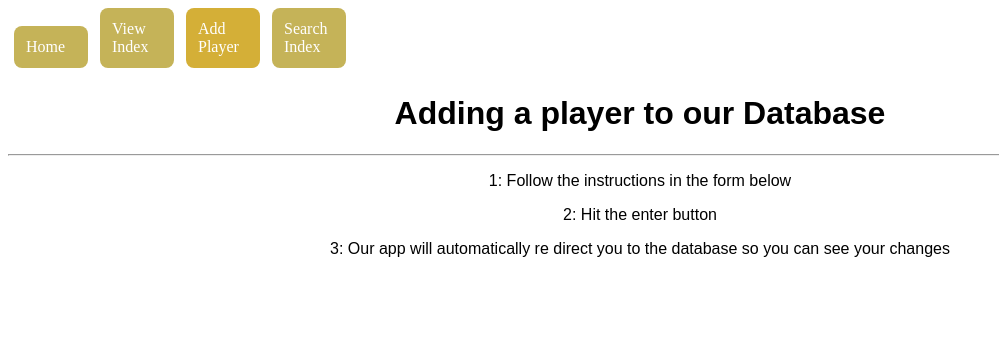
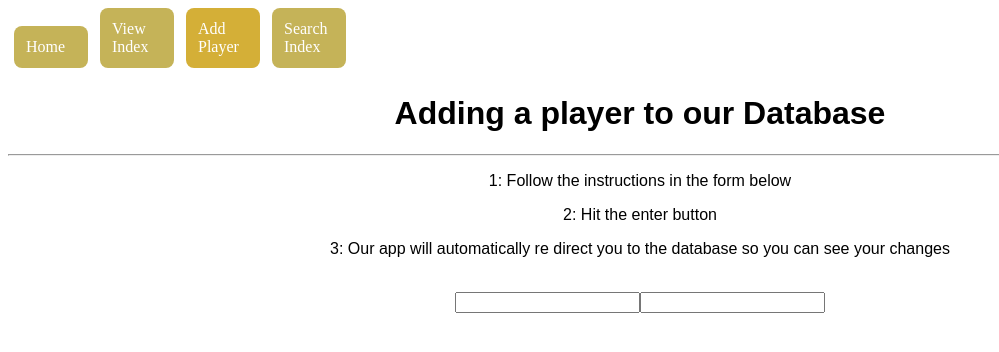
Before and after one commit to elilogbro/my-app-2, a React (Create React App) app: page /Add in a window 1280 px wide. Shown: the top 352 px of the page, without its empty margins (0-999 px from the left). Built offline with nearby package versions, Linux system fonts and the light colour scheme.

Commit message:
Will add image to welcome page

```diff
--- a/src/App.css
+++ b/src/App.css
@@ -14,3 +14,7 @@
 .loading {
   text-align: center;
 }
+
+.form {
+  text-align: center;
+}
--- a/src/components/AddPlayer.js
+++ b/src/components/AddPlayer.js
@@ -1,5 +1,35 @@
+import { useState } from "react";
+import React from "react";
+
 function AddPlayer() {
+  const [formData, setFormData] = useState({
+    name: "",
+    age: "",
+    nationality: "",
+    position: "",
+  });
+
+  //since the id values are the same as the keys in formData, we can write an abstract setFormData here
+  function handleChange(event) {
+    setFormData({
+      ...formData,
+      [event.target.id]: event.target.value,
+    });
+  }
+
+  function handleSubmit(event) {
+    event.preventDefault();
+    fetch("http://localhost:3001/playerData", {
+      method: "POST",
+      headers: {
+        "Content-Type": "application/json",
+      },
+      body: JSON.stringify(formData),
+    });
+  }
+
   return (
+    <React.Fragment>
       <div className="allText">
         <h1>Adding a player to our Database</h1>
         <hr></hr>
@@ -10,6 +40,22 @@ function AddPlayer() {
           see your changes
         </p>
       </div>
+      <br></br>
+      <form className="form" onSubmit={handleSubmit}>
+        <input
+          type="text"
+          id=""
+          value={formData.username}
+          onChange={handleChange}
+        />
+        <input
+          type="text"
+          id="password"
+          value={formData.password}
+          onChange={handleChange}
+        />
+      </form>
+    </React.Fragment>
   );
 }
 
--- a/src/components/Home.js
+++ b/src/components/Home.js
@@ -13,6 +13,7 @@ function Home() {
         via the add player, or search for specific players in our search
         section.
       </p>
+      <img src="goat.jpg" />
     </div>
   );
 }
```
Also changed, not shown: public/goat.jpg (added). Lines whose indentation alone changed are shown as unchanged.
